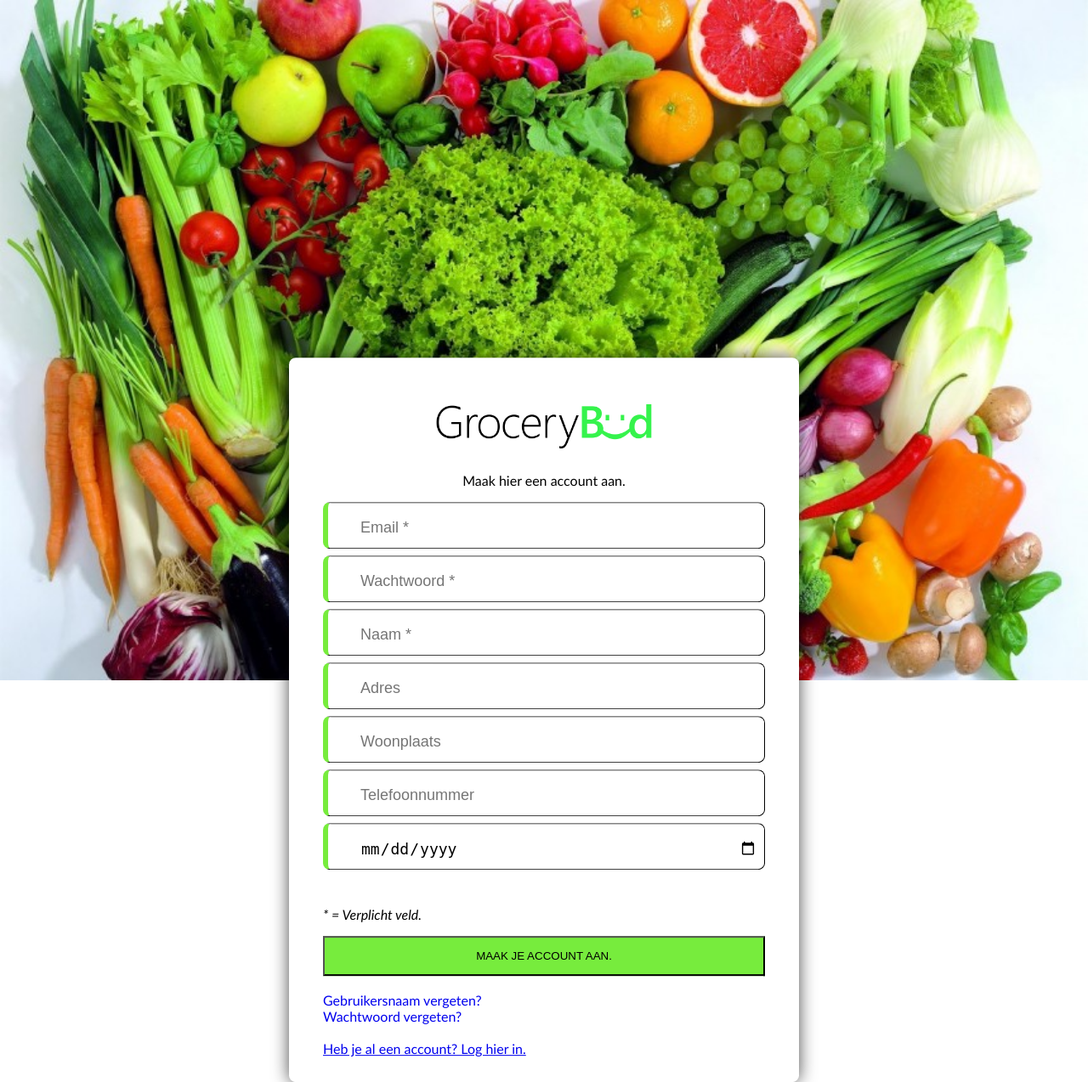
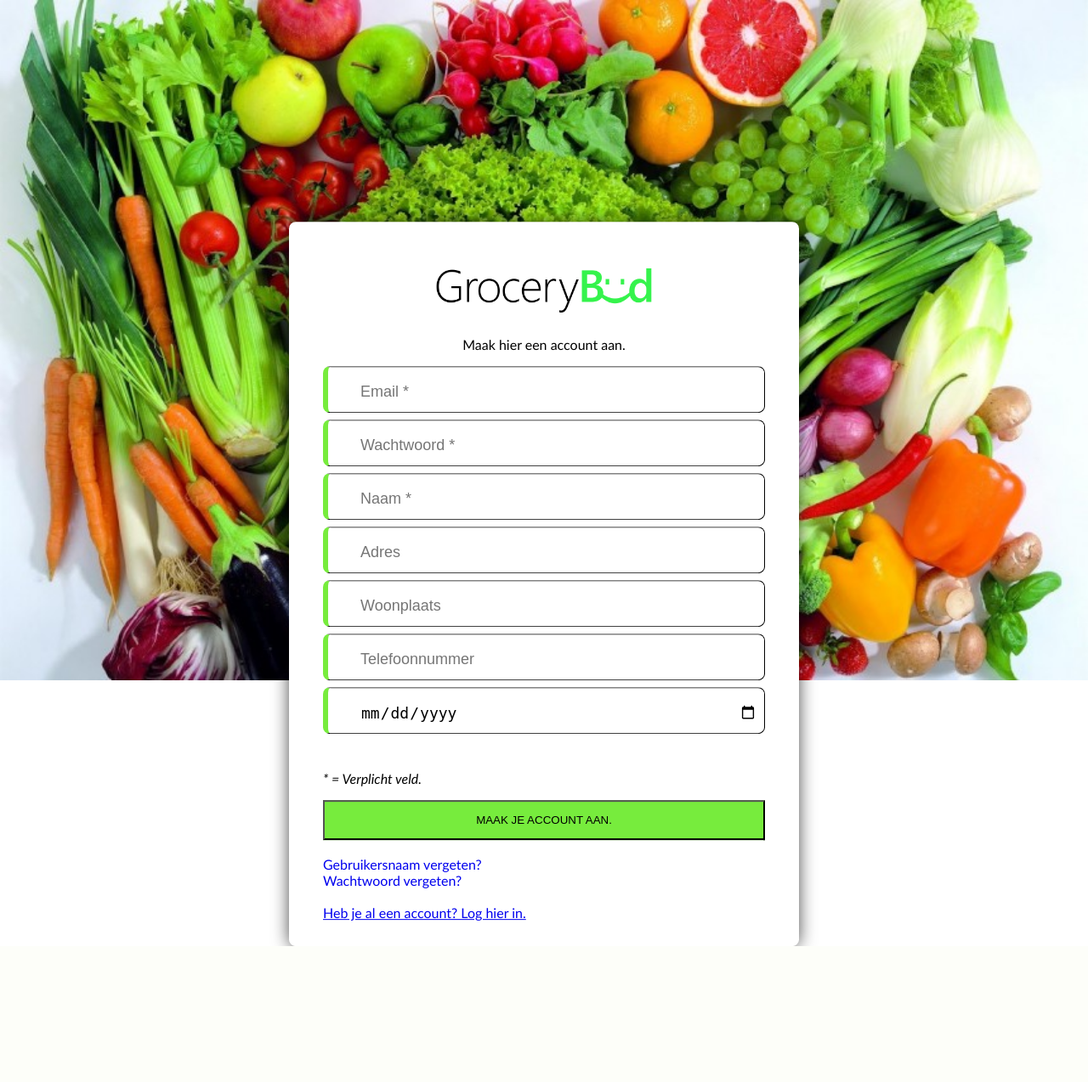
Before and after one commit to mdboer2001/GroceryBud, a PHP site: page /register.php in a window 1280 px wide. Shown: the whole page at 85% size. After the commit the page ends 1114 px from the top, so only its background shows below. Run offline with PHP 8.4, Linux system fonts and the light colour scheme; some libraries are stand-ins or nearby versions.

Commit message:
reg gefixed

```diff
--- a/css/custom.css
+++ b/css/custom.css
@@ -56,7 +56,11 @@ body{
     background-color: white;
   }
 
-
+  #reg {
+    margin-left: 0%;
+    margin-top: -47.5%;
+    background-color: white;
+  }
 
   form {
     background-color: white;
--- a/register.php
+++ b/register.php
@@ -21,7 +21,7 @@ if ($_POST) {
     <body>
         <form class="formulier" name="formulier" action="register.php" method="post">
 
-            <div class="contact">
+            <div class="contact" id="reg">
                 <img src="img/logo.png" style="width: 300px;" class="logo">
                 <p class="welkom">Maak hier een account aan.</p>
 
@@ -48,7 +48,7 @@ if ($_POST) {
                     <input type="text" name="tel" placeholder="Telefoonnummer">
                 </div>
                 <div class="txt">
-                    <input type="date" name="geboortedatum" placeholder="Geboortedatum *" required>
+                    <input type="date" name="geboortedatum" placeholder="Geboortedatum *" min="1930-01-01" max="2050-01-01" required>
                 </div>
                 <br>
                 <p><i>* = Verplicht veld.</i></p>
```
